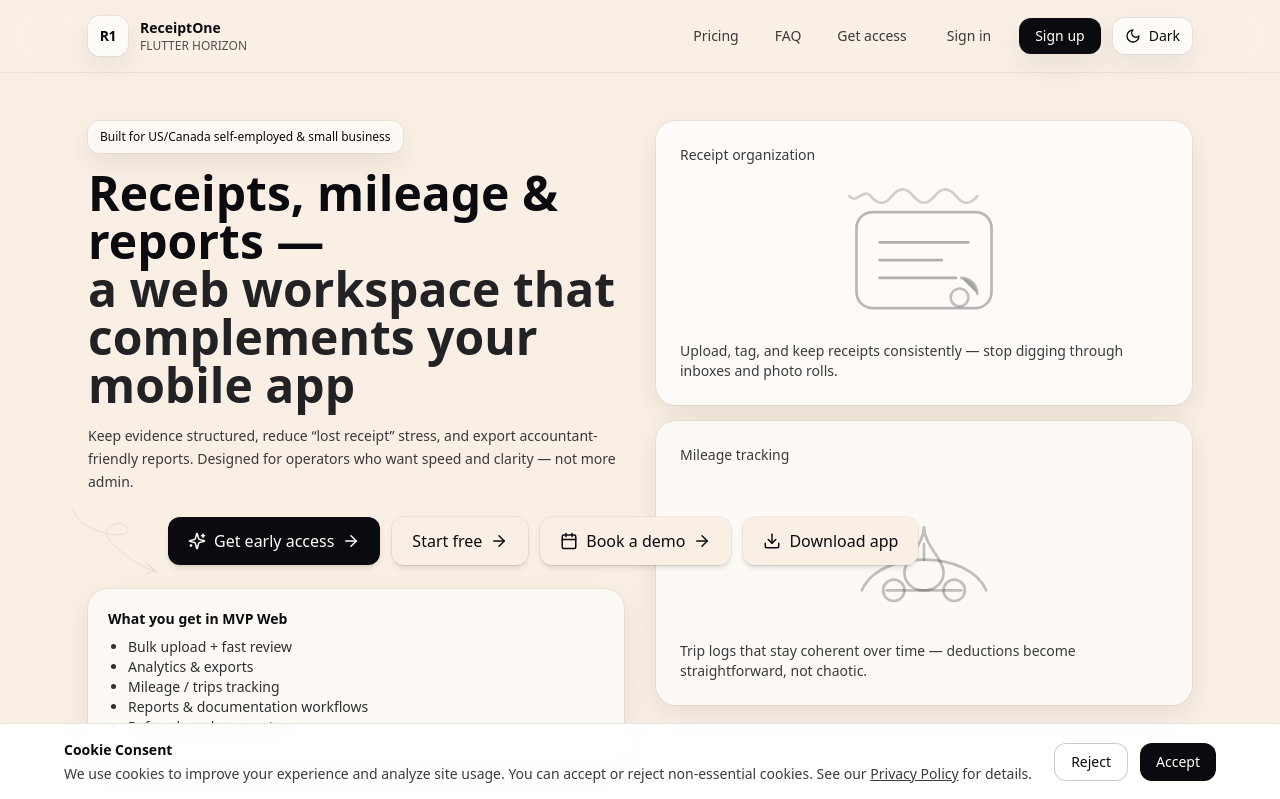
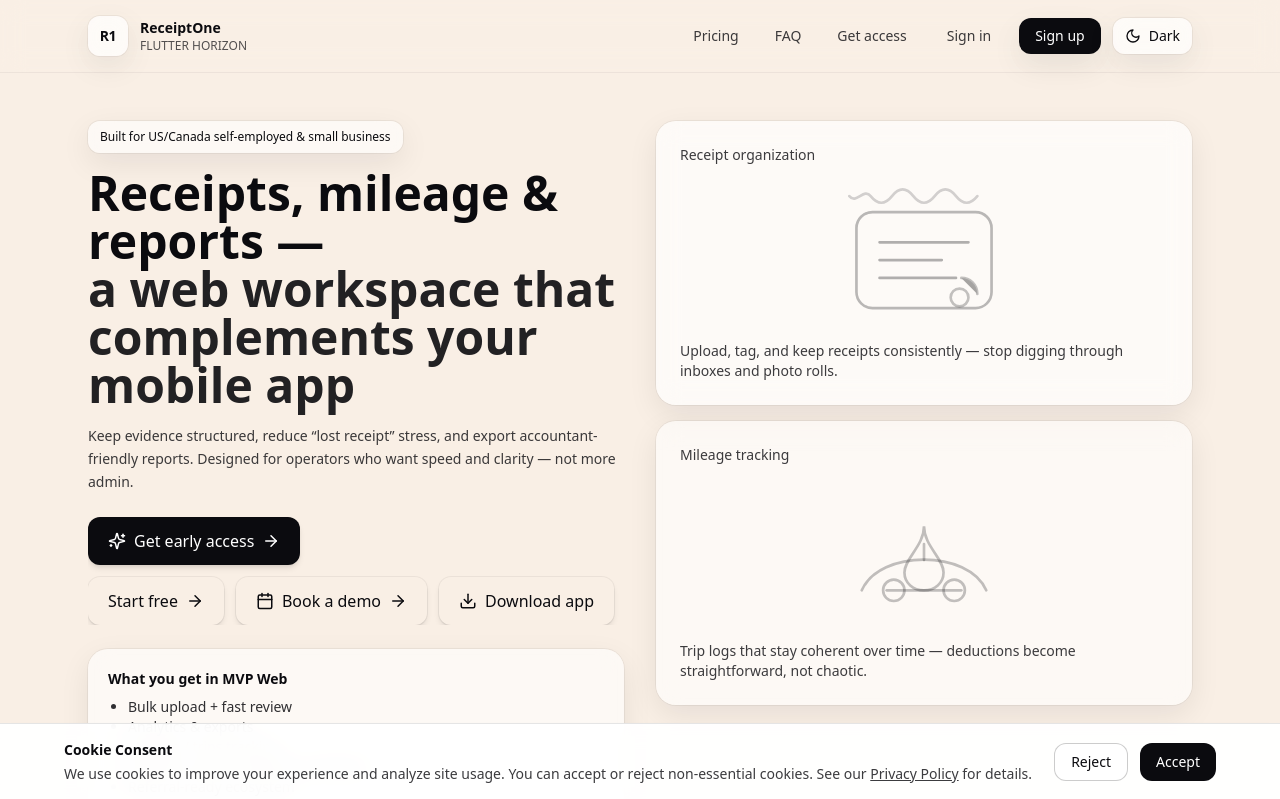
Before and after one commit to Alexd-y/receiptone-landing, a Next.js app: page / in a window 1280 px wide. Shown: the top 799 px of the page. Built offline with nearby package versions, Linux system fonts and the light colour scheme; no server answers.

Commit message:
Move loop arrow to left side pointing to Get early access button

```diff
--- a/components/CTAButtons.tsx
+++ b/components/CTAButtons.tsx
@@ -9,10 +9,11 @@
 
 // Компонент стрелки с петлей в виде буквы 'e' (точный SVG путь из дизайна, указывает на кнопку "Get early access")
 // Стрелка без фона, сливается с фоном страницы, тонкая и с пониженной непрозрачностью
+// Позиционируется левее всех кнопок и полей
 function LoopArrow() {
   return (
     <motion.div
-      className="absolute -left-20 top-1/2 -translate-y-1/2 hidden lg:block pointer-events-none z-0"
+      className="absolute -left-32 top-1/2 -translate-y-1/2 hidden lg:block pointer-events-none z-0"
       initial={{ opacity: 0 }}
       animate={{ opacity: 0.6 }}
       transition={{ delay: 0.5, duration: 0.5 }}
@@ -49,8 +50,8 @@
 
 export default function CTAButtons({ onPrimaryClick }: Props) {
   return (
-    <div className="relative flex flex-nowrap gap-3 items-center pl-8 lg:pl-20 overflow-visible">
-      {/* Loop Arrow - слева, указывает на кнопку "Get early access", без фона, тонкая с пониженной непрозрачностью */}
+    <div className="relative flex flex-wrap gap-3 items-center pl-8 lg:pl-0 max-w-full overflow-hidden">
+      {/* Loop Arrow - левее всех кнопок и полей, указывает на кнопку "Get early access", без фона, тонкая с пониженной непрозрачностью */}
       <LoopArrow />
 
       {/* Primary Button - Get early access (черная кнопка с белым текстом) */}
@@ -68,8 +69,8 @@
         <ArrowRight size={18} />
       </button>
 
-      {/* Secondary Buttons - светлые бежевые кнопки в один ряд */}
-      <div className="flex flex-nowrap gap-3">
+      {/* Secondary Buttons - светлые бежевые кнопки */}
+      <div className="flex flex-wrap gap-3">
         {/* Start free - светлая бежевая кнопка с темным текстом, стрелка справа */}
         <a
           href="#pricing"
--- a/components/Sections.tsx
+++ b/components/Sections.tsx
@@ -83,7 +83,7 @@
               operators who want speed and clarity — not more admin.
             </p>
 
-            <div className="mt-6 overflow-visible">
+            <div className="relative mt-6 max-w-full overflow-hidden">
               <CTAButtons onPrimaryClick={() => document.getElementById("lead")?.scrollIntoView({ behavior: "smooth" })} />
             </div>
 
```
